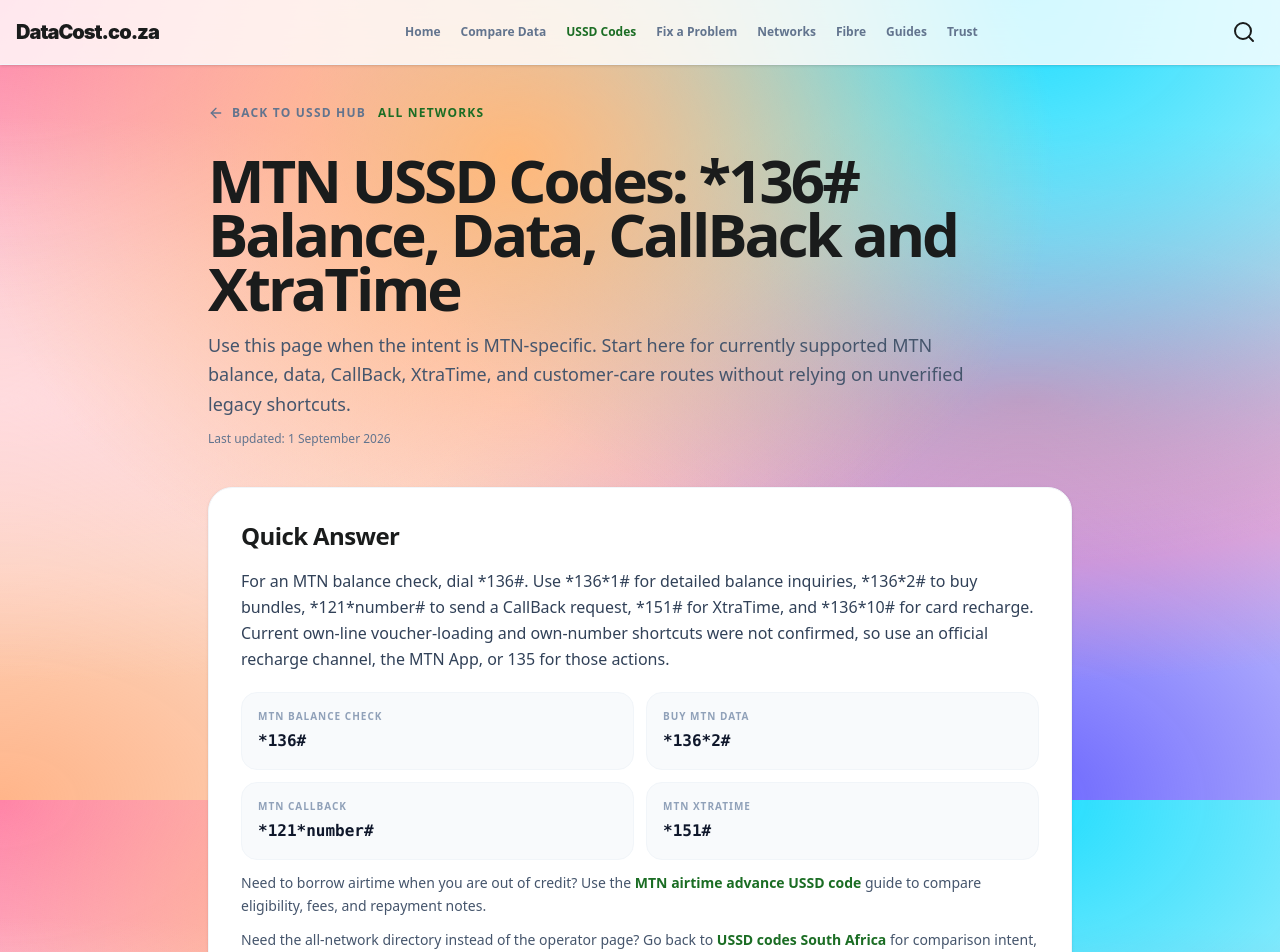
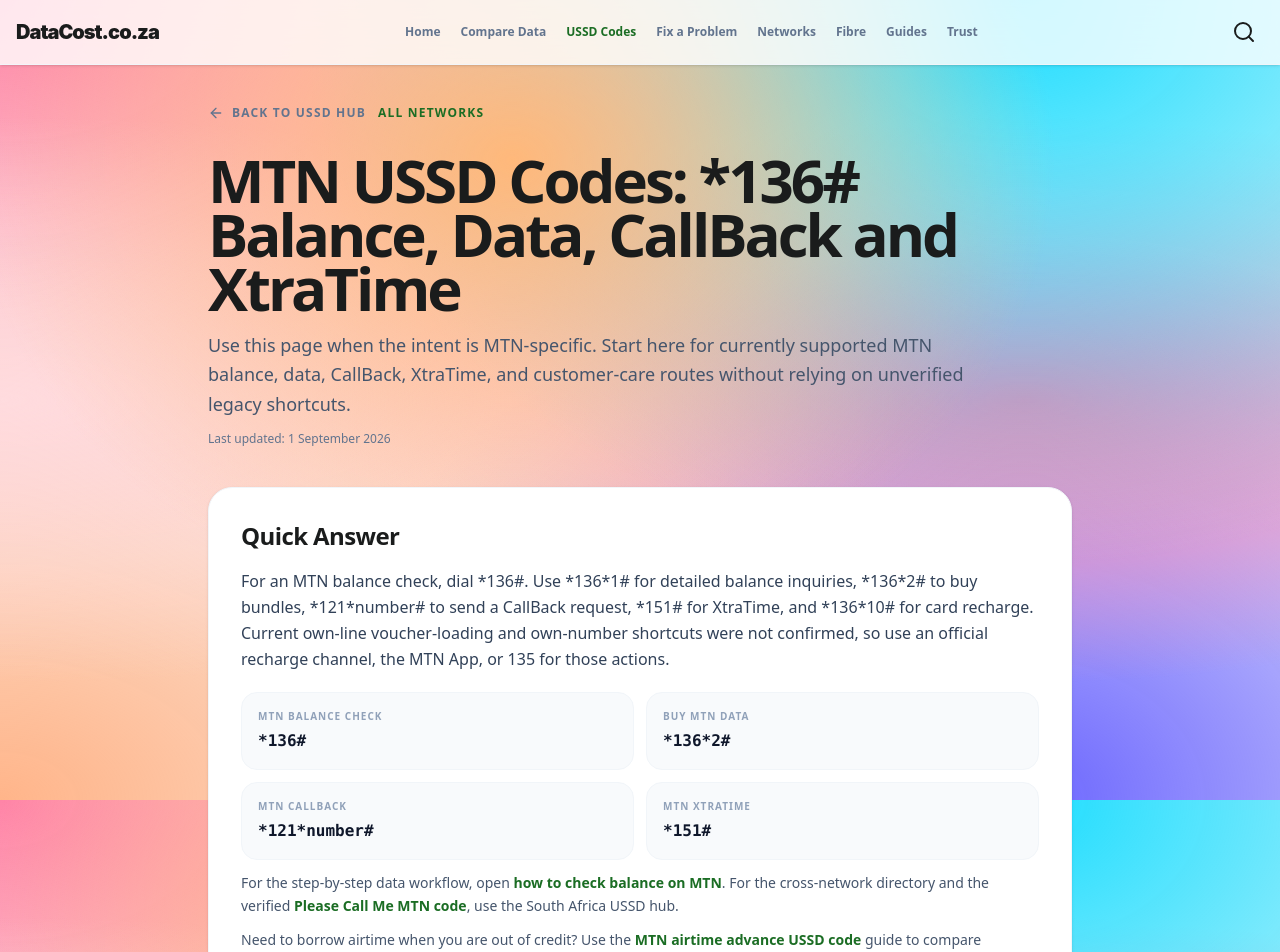
Before and after one commit to RicV-Sam/datacosts, a React (Vite) app: page /mtn-ussd-codes in a window 1280 px wide. Shown: the top 952 px of the page. Built offline with nearby package versions, Linux system fonts and the light colour scheme.

Commit message:
Strengthen USSD intent ownership links

```diff
--- a/src/pages/NetworkUSSDPage.tsx
+++ b/src/pages/NetworkUSSDPage.tsx
@@ -462,6 +462,11 @@
               If you need the clearest step-by-step answer for <Link to="/guides/how-to-check-vodacom-airtime-balance/" className="font-semibold text-[#1b6d24] hover:underline">how to check balance on Vodacom</Link>, use the guide after this page. If you also need the wider menu for recharge, bundles, or self-service, stay here on the Vodacom USSD page.
             </p>
           ) : null}
+          {networkSlug === 'mtn' ? (
+            <p className="mt-3 text-sm text-slate-600 leading-relaxed">
+              For the step-by-step data workflow, open <Link to="/guides/how-to-check-mtn-data-balance/" className="font-semibold text-[#1b6d24] hover:underline">how to check balance on MTN</Link>. For the cross-network directory and the verified <Link to="/ussd-codes-south-africa/" className="font-semibold text-[#1b6d24] hover:underline">Please Call Me MTN code</Link>, use the South Africa USSD hub.
+            </p>
+          ) : null}
           <p className="mt-3 text-sm text-slate-600 leading-relaxed">
             Need to borrow airtime when you are out of credit? Use the <Link to="/airtime-advance-codes/" className="font-semibold text-[#1b6d24] hover:underline">{config.networkName} airtime advance USSD code</Link> guide to compare eligibility, fees, and repayment notes.
           </p>
--- a/src/pages/USSDPage.tsx
+++ b/src/pages/USSDPage.tsx
@@ -380,6 +380,9 @@
           <p className="mt-3 text-sm text-slate-600 leading-relaxed">
             For network-price or bundle intent instead of code lookup, go to the <Link to="/network/vodacom/" className="font-semibold text-[#1b6d24] hover:underline">Vodacom data prices page</Link>. If your query is <Link to="/guides/how-to-check-vodacom-airtime-balance/" className="font-semibold text-[#1b6d24] hover:underline">how to check balance on Vodacom</Link>, use the dedicated guide. For broader prepaid pricing research, open the <Link to="/guides/cheapest-data-south-africa/" className="font-semibold text-[#1b6d24] hover:underline">cheapest data comparison guide</Link>.
           </p>
+          <p className="mt-3 text-sm text-slate-600 leading-relaxed">
+            For an MTN-specific walkthrough, use <Link to="/guides/how-to-check-mtn-data-balance/" className="font-semibold text-[#1b6d24] hover:underline">how to check data balance on MTN in South Africa</Link>. If you are checking when an off-peak bundle can be used, see the <Link to="/guides/cheap-night-data-south-africa/" className="font-semibold text-[#1b6d24] hover:underline">MTN night data time</Link> guide instead.
+          </p>
         </section>
 
         <section className="mb-10 bg-white border border-slate-100 rounded-3xl p-8 shadow-sm">
--- a/src/seo/contentDates.ts
+++ b/src/seo/contentDates.ts
@@ -41,7 +41,7 @@
   '/terms/': '2026-05-10T00:00:00.000Z',
   '/trust/': PUBLISHER_REVIEW_MODIFIED_ISO,
   '/travel-sims-south-africa/': EDITORIAL_AUDIT_MODIFIED_ISO,
-  '/ussd-codes-south-africa/': PRICING_AUDIT_MODIFIED_ISO,
+  '/ussd-codes-south-africa/': '2026-09-03T00:00:00.000Z',
   '/vodacom-ussd-codes/': PRICING_AUDIT_MODIFIED_ISO
 };
 
```
Also changed, not shown: 2 other files (tests, documents, lock files or other folders).
